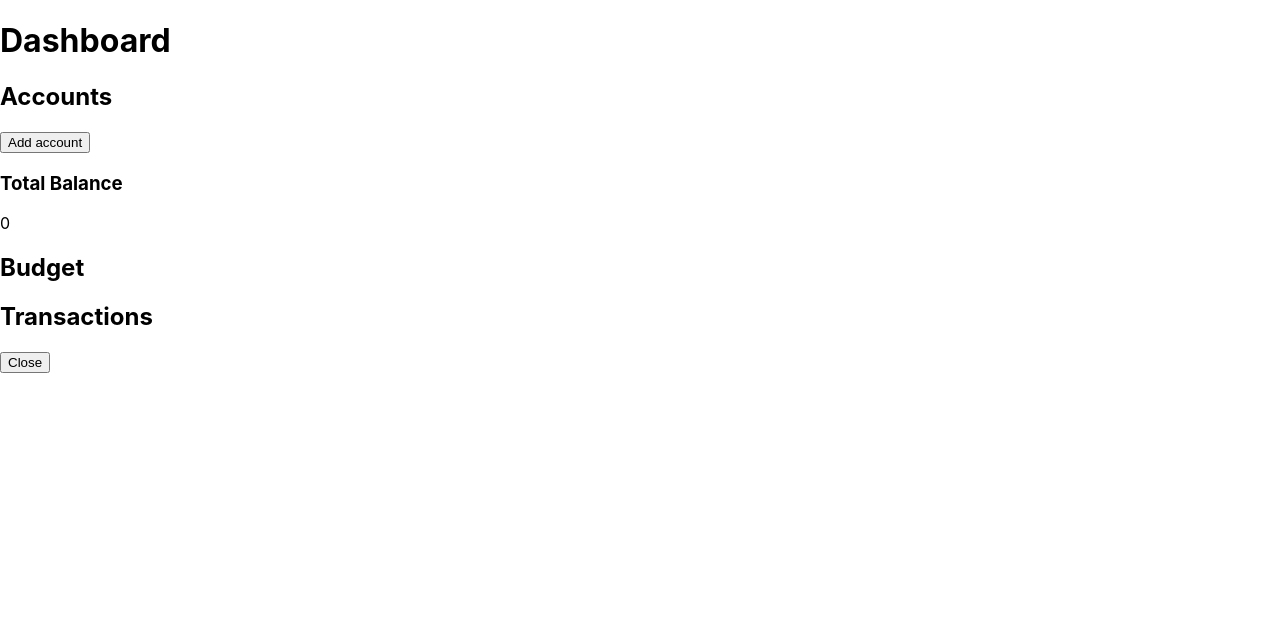
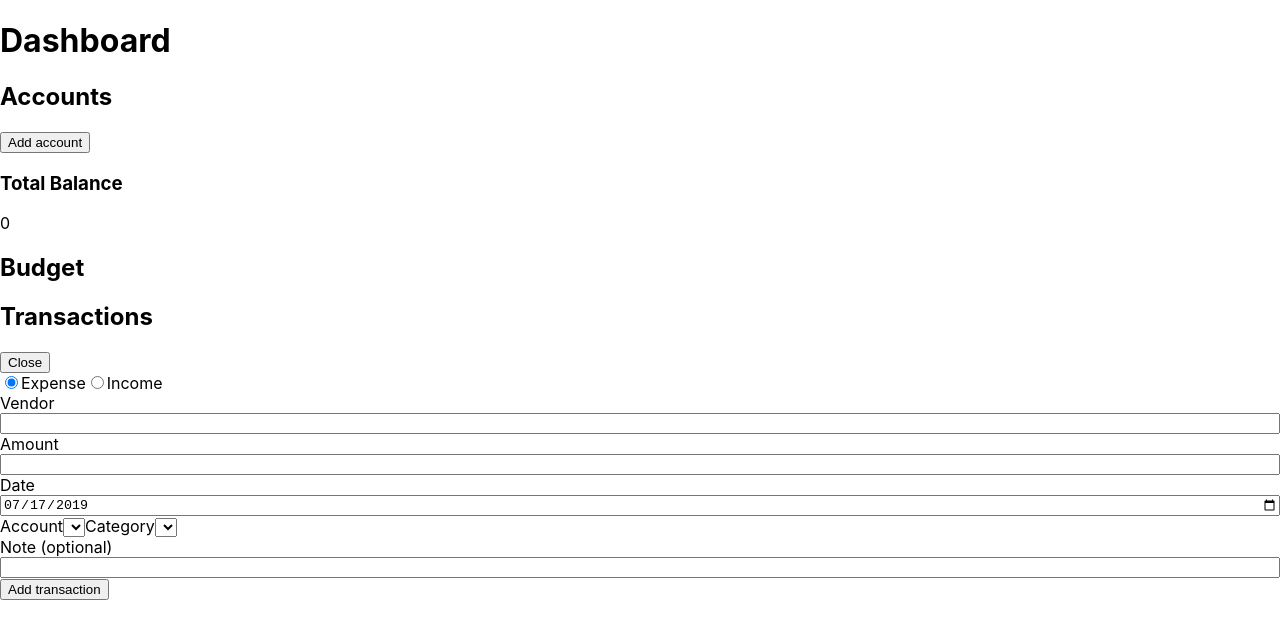
Before and after one commit to narendrasss/cv3, a React (Create React App) app: page / in a window 1280 px wide. Both pictures are taken after a click on the button "Add transaction". Shown: the top 638 px of the page. Built offline with nearby package versions, Linux system fonts and the light colour scheme.

Commit message:
Add transaction from dashboard [#6]

```diff
--- a/src/components/add-transaction-form/index.tsx
+++ b/src/components/add-transaction-form/index.tsx
@@ -1,26 +1,152 @@
-import React, { useState } from 'react'
+import React from 'react'
+import styled from 'styled-components'
+import { format } from 'date-fns'
 
+import { ID } from 'state/ducks/interfaces'
 import { ITransaction } from 'state/ducks/transactions'
+import useForm from 'hooks/useForm'
 
-interface AddAccountFormProps {
+interface AddTransactionFormProps {
+  accounts: ID[]
+  budgets: string[]
   isOpen: boolean
-  onSubmit: (
-    evt: React.FormEvent,
-    transaction: Omit<ITransaction, 'id' | 'transactions'>
-  ) => any
+  onSubmit: (transaction: Omit<ITransaction, 'id'>) => any
 }
 
-const AddTransactionForm: React.FC<AddAccountFormProps> = ({ isOpen }) => {
-  const [type, setType] = useState<'expense' | 'income'>('expense')
-  const [vendor, setVendor] = useState('')
-  const [amount, setAmount] = useState('')
-  const [date, setDate] = useState(new Date())
-  const [account, setAccount] = useState('')
-  const [budget, setBudget] = useState('')
-  const [note, setNote] = useState('')
+const transformInput = (input: any): Omit<ITransaction, 'id'> => ({
+  ...input,
+  date: new Date(input.date),
+  amount: Number(input.amount)
+})
+
+const AddTransactionForm: React.FC<AddTransactionFormProps> = ({
+  accounts,
+  budgets,
+  isOpen,
+  onSubmit
+}) => {
+  const initialInputs = {
+    type: 'expense' as 'expense' | 'income',
+    vendor: '',
+    amount: '',
+    date: format(new Date(), 'YYYY-MM-DD'),
+    account: accounts[0],
+    budget: budgets[0],
+    note: ''
+  }
+
+  const [inputs, handleChange, handleSubmit] = useForm(initialInputs, inputs =>
+    onSubmit(transformInput(inputs))
+  )
 
   if (!isOpen) return null
-  return <form data-cy="add-transaction-form" />
+  return (
+    <form data-cy="add-transaction-form" onSubmit={handleSubmit}>
+      <label>
+        <input
+          data-cy="transaction_type_expense"
+          type="radio"
+          name="type"
+          value="expense"
+          checked={inputs.type === 'expense'}
+          onChange={handleChange}
+          required
+        />
+        Expense
+      </label>
+      <label>
+        <input
+          data-cy="transaction_type_income"
+          type="radio"
+          name="type"
+          value="income"
+          checked={inputs.type === 'income'}
+          onChange={handleChange}
+          required
+        />
+        Income
+      </label>
+      <Label>
+        {inputs.type === 'expense' ? 'Vendor' : 'From'}
+        <input
+          data-cy="transaction_vendor"
+          name="vendor"
+          type="text"
+          value={inputs.vendor}
+          onChange={handleChange}
+          required
+        />
+      </Label>
+      <Label>
+        Amount
+        <input
+          data-cy="transaction_amount"
+          name="amount"
+          type="number"
+          value={inputs.amount}
+          onChange={handleChange}
+          required
+        />
+      </Label>
+      <Label>
+        Date
+        <input
+          data-cy="transaction_date"
+          name="date"
+          type="date"
+          value={inputs.date}
+          onChange={handleChange}
+          required
+        />
+      </Label>
+      <label htmlFor="account">Account</label>
+      <select
+        id="account"
+        name="account"
+        value={inputs.account}
+        onChange={handleChange}
+        data-cy="transaction_account"
+      >
+        {accounts.map(id => (
+          <option key={id} value={id}>
+            {id}
+          </option>
+        ))}
+      </select>
+      <label htmlFor="budget">Category</label>
+      <select
+        id="budget"
+        name="budget"
+        value={inputs.budget}
+        onChange={handleChange}
+        data-cy="transaction_budget"
+      >
+        {budgets.map(id => (
+          <option key={id} value={id}>
+            {id}
+          </option>
+        ))}
+      </select>
+      <Label>
+        Note (optional)
+        <input
+          data-cy="transaction_note"
+          name="note"
+          type="text"
+          value={inputs.note}
+          onChange={handleChange}
+        />
+      </Label>
+      <button type="submit" data-cy="add-transaction-form_submit">
+        Add transaction
+      </button>
+    </form>
+  )
 }
 
 export default AddTransactionForm
+
+const Label = styled.label`
+  display: flex;
+  flex-direction: column;
+`
--- /dev/null
+++ b/src/hooks/useForm.ts
@@ -0,0 +1,23 @@
+import React, { useState } from 'react'
+
+const useForm = <T = {}>(initialInputs: T, callback: (inputs: T) => any) => {
+  const [inputs, setInputs] = useState(initialInputs)
+
+  const handleSubmit = (evt: React.FormEvent) => {
+    evt.preventDefault()
+    if (callback) {
+      callback(inputs)
+    }
+  }
+
+  const handleInputChange = (
+    evt: React.ChangeEvent<HTMLInputElement | HTMLSelectElement>
+  ) => {
+    evt.persist()
+    setInputs(inputs => ({ ...inputs, [evt.target.name]: evt.target.value }))
+  }
+
+  return [inputs, handleInputChange, handleSubmit] as const
+}
+
+export default useForm
--- a/src/screens/dashboard/index.tsx
+++ b/src/screens/dashboard/index.tsx
@@ -10,30 +10,36 @@ import {
 import { AppState } from 'state/ducks/interfaces'
 import { IAccount, actions as accountActions } from 'state/ducks/accounts'
 import { IBudget } from 'state/ducks/budgets'
-import { ITransaction } from 'state/ducks/transactions'
+import {
+  ITransaction,
+  actions as transactionActions
+} from 'state/ducks/transactions'
 
 import AddAccountForm from 'components/add-account-form'
 import AddTransactionForm from 'components/add-transaction-form'
+import { format } from 'date-fns'
 
 interface DashboardStateProps {
   accounts: IAccount[]
-  budget: IBudget[]
+  budgets: IBudget[]
   totalBalance: number
   transactions: ITransaction[]
 }
 
 interface DashboardActionProps {
   addAccount: typeof accountActions.addAccount
+  addTransaction: typeof transactionActions.addTransaction
 }
 
 type DashboardProps = DashboardStateProps & DashboardActionProps
 
 const Dashboard: React.FC<RouteComponentProps & DashboardProps> = ({
   accounts,
-  budget,
+  budgets,
   totalBalance,
   transactions,
-  addAccount
+  addAccount,
+  addTransaction
 }) => {
   const [showAccountForm, setShowAccountForm] = useState(false)
   const [showTransactionForm, setShowTransactionForm] = useState(false)
@@ -63,10 +69,10 @@ const Dashboard: React.FC<RouteComponentProps & DashboardProps> = ({
       </section>
       <section>
         <h1>Budget</h1>
-        {budget.map(bdg => (
-          <div key={bdg.name}>
-            <h1>{bdg.name}</h1>
-            <p>{bdg.spent}</p>
+        {budgets.map(budget => (
+          <div key={budget.name}>
+            <h1>{budget.name}</h1>
+            <p>{budget.spent}</p>
           </div>
         ))}
       </section>
@@ -76,7 +82,7 @@ const Dashboard: React.FC<RouteComponentProps & DashboardProps> = ({
           <div key={tr.id}>
             <p>{tr.amount}</p>
             <p>{tr.vendor}</p>
-            <p>{tr.date}</p>
+            <p>{format(tr.date, 'YYYY-MM-DD')}</p>
           </div>
         ))}
       </section>
@@ -87,8 +93,13 @@ const Dashboard: React.FC<RouteComponentProps & DashboardProps> = ({
         {showTransactionForm ? 'Close' : 'Add transaction'}
       </button>
       <AddTransactionForm
+        accounts={accounts.map(account => account.id)}
+        budgets={budgets.map(budget => budget.name)}
         isOpen={showTransactionForm}
-        onSubmit={(_, transaction) => transaction}
+        onSubmit={transaction => {
+          addTransaction(transaction)
+          setShowTransactionForm(false)
+        }}
       />
     </main>
   )
@@ -96,13 +107,14 @@ const Dashboard: React.FC<RouteComponentProps & DashboardProps> = ({
 
 const mapStateToProps = (state: AppState): DashboardStateProps => ({
   accounts: accountSelectors.getAccounts(state),
-  budget: budgetSelectors.getBudgets(state),
+  budgets: budgetSelectors.getBudgets(state),
   totalBalance: accountSelectors.getTotalBalance(state),
   transactions: transactionSelectors.getTransactions(state)
 })
 
 const mapDispatchToProps: DashboardActionProps = {
-  addAccount: accountActions.addAccount
+  addAccount: accountActions.addAccount,
+  addTransaction: transactionActions.addTransaction
 }
 
 export default connect(
--- a/src/state/ducks/transactions/actions.ts
+++ b/src/state/ducks/transactions/actions.ts
@@ -6,7 +6,7 @@ import { ITransaction } from './interfaces'
 import { AppState, ID } from '../interfaces'
 import { getTransactionById } from './selectors'
 
-export const addTransaction = (transaction: ITransaction) => ({
+export const addTransaction = (transaction: Omit<ITransaction, 'id'>) => ({
   type: types.ADD,
   payload: { id: uuid(), ...transaction }
 })
```
Also changed, not shown: tsconfig.json (+10 -3 lines), 1 other file (tests, documents, lock files or other folders).
